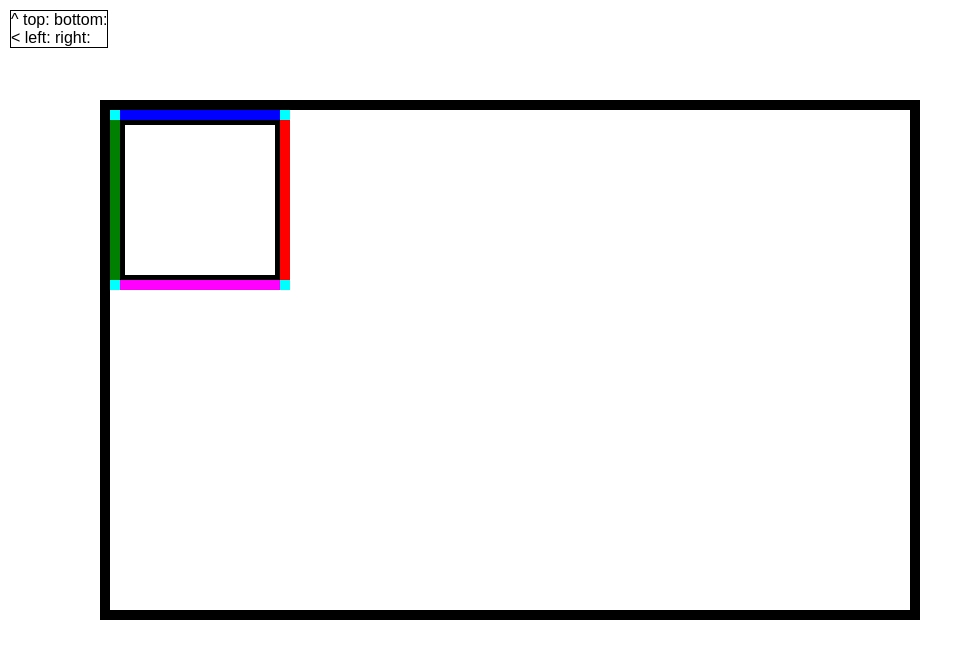
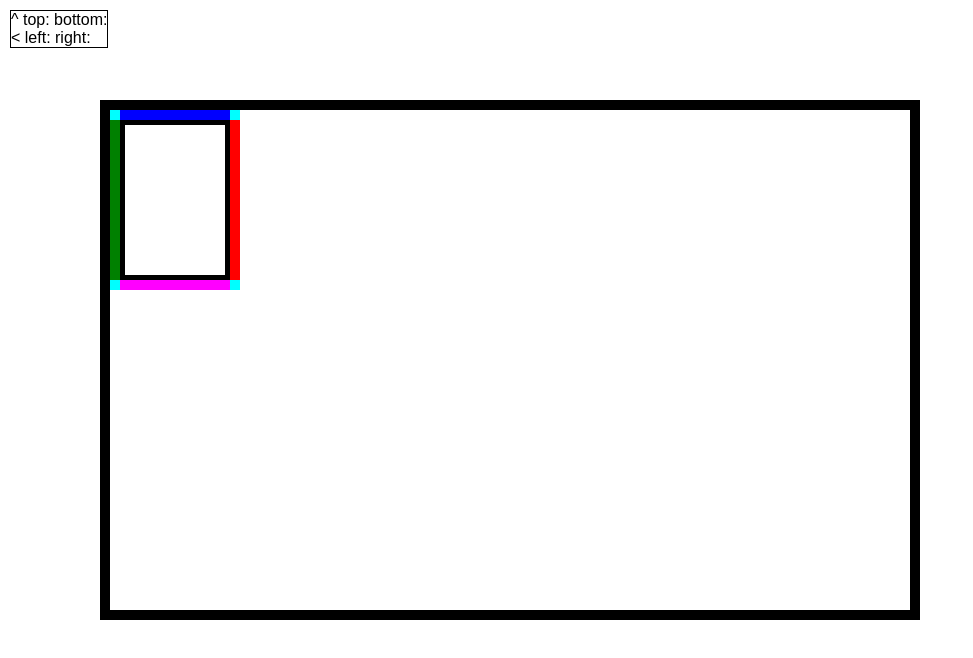
Before and after one commit to ranneyd/cmsi370, a plain HTML site: page widget-from-scratch/index.html in a window 1280 px wide. Shown: the whole page, without its empty margins (0-973 px from the left). Drawn offline with nearby package versions, Linux system fonts and the light colour scheme.

Commit message:
Fixed z-index stuff, other various bugs

```diff
--- a/widget-from-scratch/index.html
+++ b/widget-from-scratch/index.html
@@ -13,7 +13,7 @@
         }
         #manipulable-object {
             border: 15px solid black;
-            width:150px;
+            width:100px;
             height:150px;
         }
         #parent {
--- a/widget-from-scratch/manipulate.js
+++ b/widget-from-scratch/manipulate.js
@@ -50,13 +50,15 @@ still works */
     $.fn.manipulate = function ( callback, debug ) {
 
         var boxWrapper = this.wrap("<div></div>").parent(),
+            z_index = parseInt(this.css("z-index") || 1),
             blockerDiv = $("<div>").css({
+                "position":"absolute",
                 "width": "100%",
                 "height": "100%",
                 "left":"0px",
                 "top":"0px",
                 "background-color": debug ? "yellow" : "",
-                "z-index":"100"
+                "z-index":z_index+1
             }).appendTo(boxWrapper).hide();
 
         /* DRAGGING */
@@ -80,7 +82,8 @@ still works */
             "top": this.css("top") === "auto" ? "0px" : this.css("top"),
             "bottom": this.css("bottom") === "auto" ? "" : this.css("bottom"),
             "padding":"0px",
-            "margin":"0px"
+            "margin":"0px",
+            "z-index":z_index
         } );
 
         this.css({
@@ -136,6 +139,8 @@ still works */
                 "right": newBoxPos.right,
                 "top": newBoxPos.top,
                 "bottom": newBoxPos.bottom,
+                "height": newBoxPos.height,
+                "width": newBoxPos.width,
                 "leftSide": newBoxPos.left < newBoxPos.right,
                 "topSide": newBoxPos.top < newBoxPos.bottom
             }
@@ -181,6 +186,8 @@ still works */
                     "top":  mouse.y - target.deltaY - parent.innerTop,
                     "right": parent.innerRight - mouse.x - (box.width - target.deltaX),
                     "bottom": parent.innerBottom - mouse.y - (box.height - target.deltaY),
+                    "width": box.width,
+                    "height":box.height
                 };
 
             // check left side. Remember it cannot leave the parent.
@@ -517,6 +524,12 @@ still works */
 
         $.each(handleNames, function(index, direction) {
             handleStyles[direction] = {
+                "-webkit-user-select": "none",
+                "khtml-user-select": "none",
+                "-moz-user-select": "none",
+                "-ms-user-select": "none",
+                "user-select": "none",
+
                 "position":"absolute",
                 "background-color": debug ? handleColors[direction] : "",
                 "margin":"0px",
@@ -525,10 +538,10 @@ still works */
                             ? boxWrapper.outerHeight()- 2*HANDLE_WIDTH + "px"
                             : HANDLE_WIDTH + "px",
                 "width": direction === 'n' || direction === 's'
-                            ? boxWrapper.outerHeight()- 2*HANDLE_WIDTH + "px"
+                            ? boxWrapper.outerWidth()- 2*HANDLE_WIDTH + "px"
                             : HANDLE_WIDTH + "px",
                 "cursor": direction + "-resize",
-                "z-index":"101"
+                "z-index":z_index+2
             };
 
             // top/bottom positioning
```
